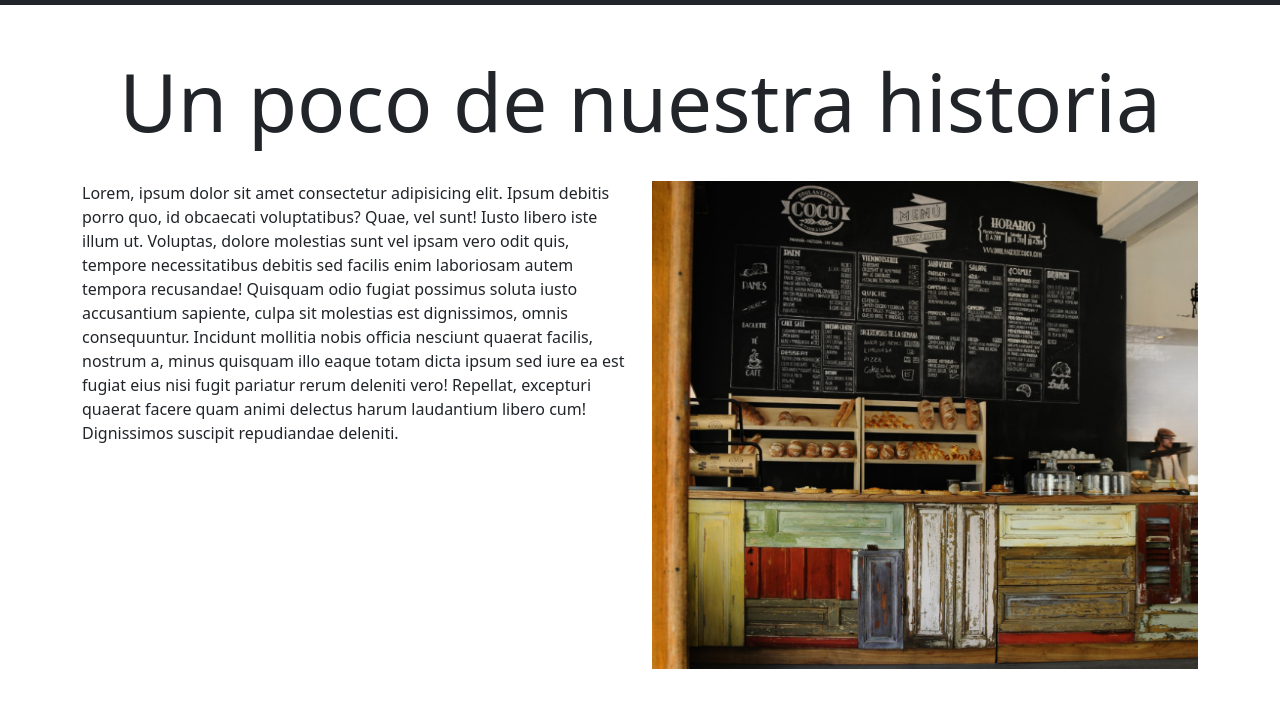
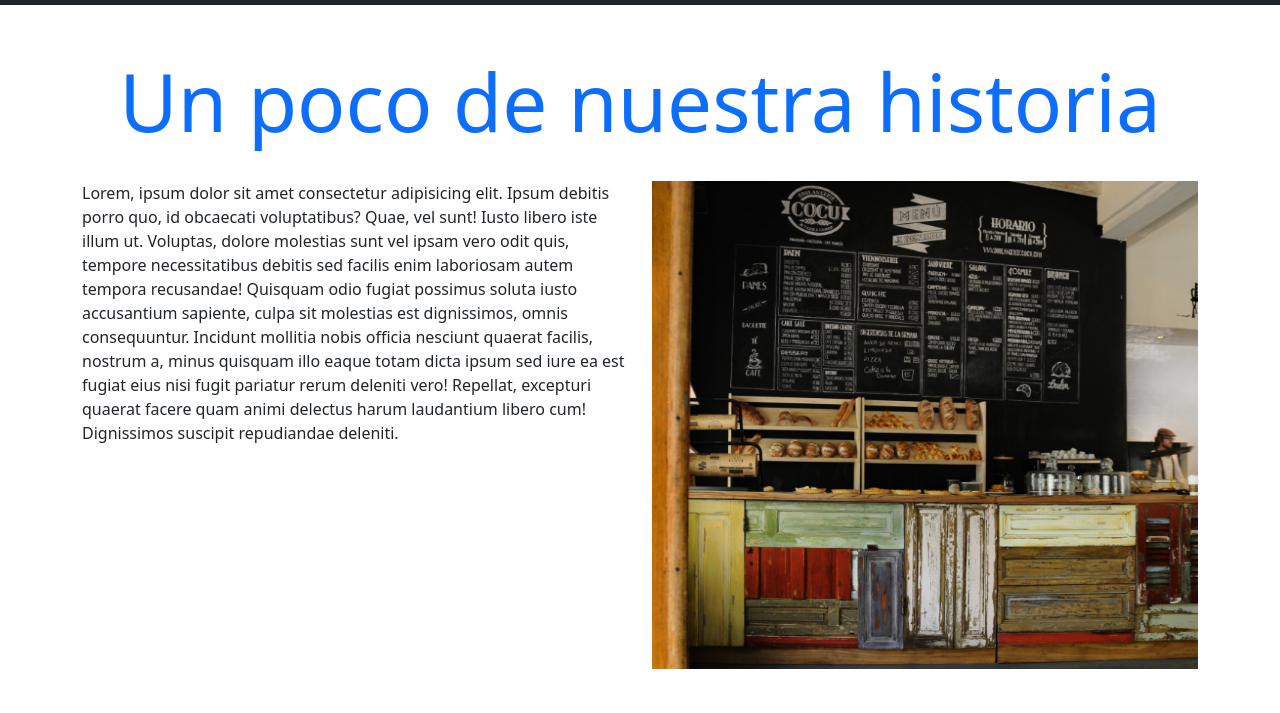
Before and after one commit to NicolasGalia/PanaderiaKoku7i, a plain HTML site: page pages/historia.html in a window 1280 px wide. Shown: the part 97-810 px from the top of the page. Drawn offline with Linux system fonts and the light colour scheme.

Commit message:
cambiamos el color del titulo de la pag historia

```diff
--- a/pages/historia.html
+++ b/pages/historia.html
@@ -42,7 +42,7 @@
           </nav>
     </header>
     <main class=" container my-5">
-      <h1 class="display-1 text-center">Un poco de nuestra historia</h1>
+      <h1 class="display-1 text-center text-primary">Un poco de nuestra historia</h1>
       <br>
       <section class="row">
         <aside class="col-12 col-md-6 ">
```
